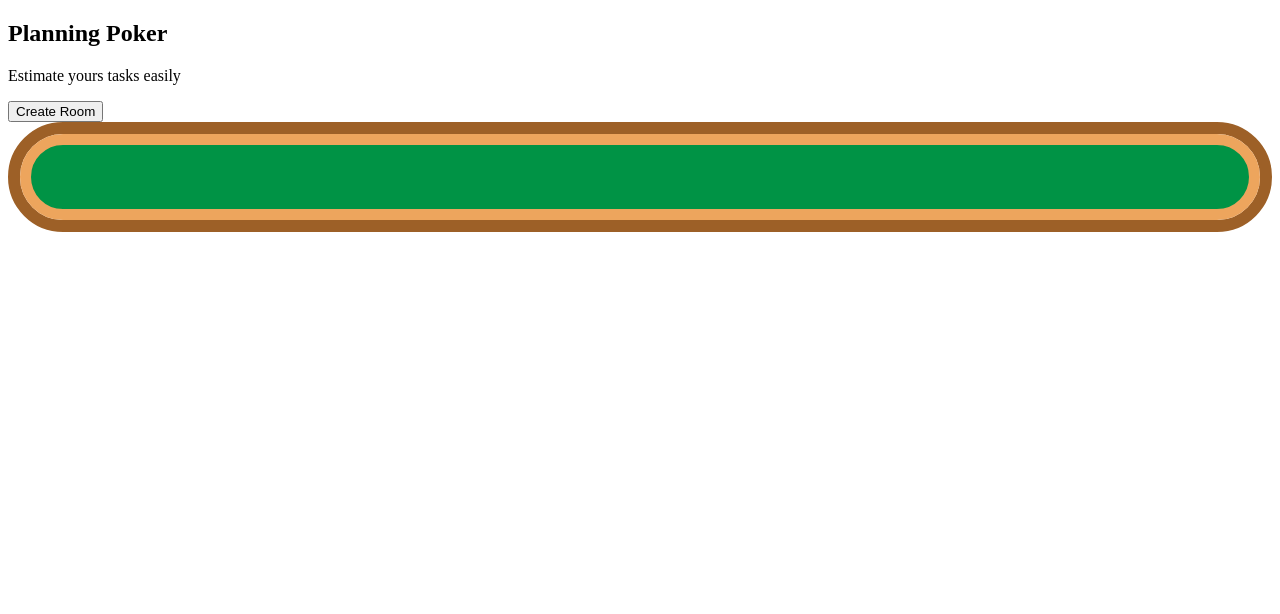
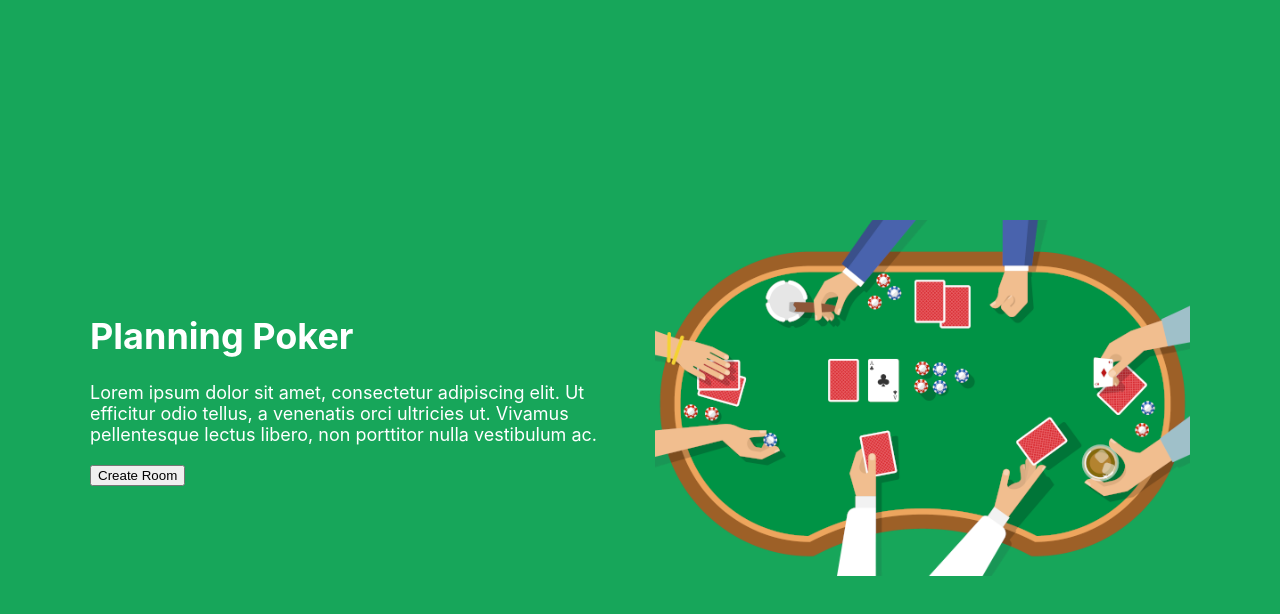
Before and after one commit to mateusKoppe/planning-poker, a React (Create React App) app in the folder client/: page / in a window 1280 px wide. Shown: the top 614 px of the page. Built offline with nearby package versions, Linux system fonts and the light colour scheme.

Commit message:
Implement basic home

```diff
--- a/client/src/components/PokerTable/index.js
+++ b/client/src/components/PokerTable/index.js
@@ -1,15 +1,15 @@
 import styled from "styled-components";
 
 const Wrapper = styled.div`
-  border: .8em solid ${props => props.theme.pokerBorderDark};
+  border: .8em solid ${props => props.theme.colors.pokerBorderDark};
   border-radius: 3.75rem;
 `
 
 const Content = styled.div`
   border-radius: 3rem;
   padding: 2em;
-  background-color: ${props => props.theme.pokerGreen};
-  border: .7em solid ${props => props.theme.pokerBorderLight};
+  background-color: ${props => props.theme.colors.pokerGreen};
+  border: .7em solid ${props => props.theme.colors.pokerBorderLight};
 `
 
 const PokerTable = ({ children }) => {
--- a/client/src/index.js
+++ b/client/src/index.js
@@ -4,11 +4,13 @@ import ReactDOM from "react-dom";
 import { ThemeProvider } from "styled-components";
 
 import App from "./App";
-import theme from "./utils/theme"
+import theme from "./utils/styles/theme"
+import GlobalStyle from "./utils/styles/GlobalStyle"
 
 ReactDOM.render(
   <React.StrictMode>
     <ThemeProvider theme={theme}>
+      <GlobalStyle />
       <App />
     </ThemeProvider>
   </React.StrictMode>,
--- a/client/src/pages/Home/index.js
+++ b/client/src/pages/Home/index.js
@@ -1,23 +1,46 @@
 import React from "react";
+import styled from "styled-components";
 
-import PokerTable from "../../components/PokerTable/index";
+import HomeTableImg from "../../assets/images/home-table.png";
+
+const Wrapper = styled.div`
+  min-height: 100vh;
+  background-color: ${({ theme }) => theme.colors.main};
+  color: white;
+  display: flex;
+  padding: 2rem;
+  display: flex;
+  align-items: center;
+  justify-content: center;
+`;
+
+const Content = styled.div`
+  display: grid;
+  grid-template-columns: repeat(2, calc(50% - (3rem / 2)));
+  align-items: center;
+  column-gap: 3rem;
+  width: 100%;
+  max-width: 110rem;
+`;
+
+const Image = styled.img`
+  max-width: 100%;
+`;
 
 const Home = () => {
   return (
-    <div className="Home">
-      <div className="align-items-center">
+    <Wrapper>
+      <Content>
         <div>
-          <h2>Planning Poker</h2>
-          <p>Estimate yours tasks easily</p>
-          <div>
-            <button>Create Room</button>
-          </div>
+          <h1 style={{ marginTop: 0 }}>Planning Poker</h1>
+          <p>Lorem ipsum dolor sit amet, consectetur adipiscing elit. Ut efficitur odio tellus, a venenatis orci ultricies ut. Vivamus pellentesque lectus libero, non porttitor nulla vestibulum ac.</p>
+          <button>Create Room</button>
         </div>
         <div>
-          <PokerTable />
+          <Image src={HomeTableImg} />
         </div>
-      </div>
-    </div>
+      </Content>
+    </Wrapper>
   );
 };
 
--- /dev/null
+++ b/client/src/utils/styles/GlobalStyle.js
@@ -0,0 +1,20 @@
+import { createGlobalStyle } from "styled-components";
+
+const GlobalStyle = createGlobalStyle`
+  html {
+    font-size: 10px;
+  }
+
+  body {
+    font-family: ${({ theme }) => theme.fonts.family};
+    font-size: ${({ theme }) => theme.fonts.size};
+    margin: 0;
+    min-height: 100vh;
+  }
+
+  * {
+    box-sizing: border-box;
+  }
+`
+
+export default GlobalStyle;
--- /dev/null
+++ b/client/src/utils/styles/theme.js
@@ -0,0 +1,16 @@
+const theme = {
+  colors: {
+    main: "#17A65A",
+    pokerGreen: "#009345",
+    pokerGreenDark: "#007538",
+    pokerBorderDark: "#9d6027",
+    pokerBorderLight: "#eda55d",
+    pokerBackground: "#37464d"
+  },
+  fonts: {
+    family: '-apple-system, BlinkMacSystemFont, "Segoe UI", "Roboto", "Oxygen", "Ubuntu", "Cantarell", "Fira Sans", "Droid Sans", "Helvetica Neue", sans-serif',
+    size: '1.8rem'
+  }
+};
+
+export default theme;
--- a/client/src/utils/theme.js
+++ /dev/null
@@ -1,9 +0,0 @@
-const theme = {
-  pokerGreen: "#009345",
-  pokerGreenDark: "#007538",
-  pokerBorderDark: "#9d6027",
-  pokerBorderLight: "#eda55d",
-  pokerBackground: "#37464d"
-};
-
-export default theme;
```
Also changed, not shown: client/src/assets/images/home-table.png (added).
